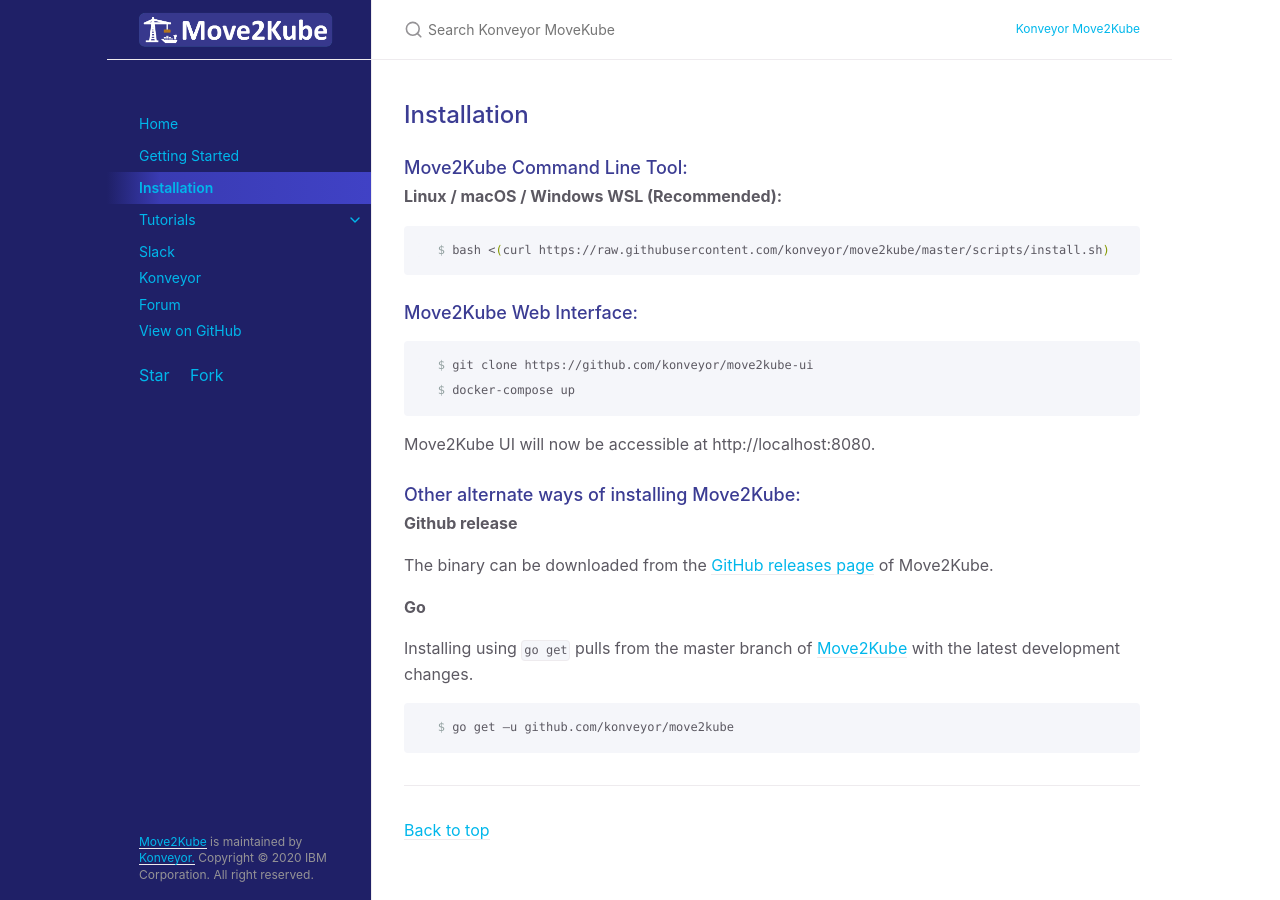
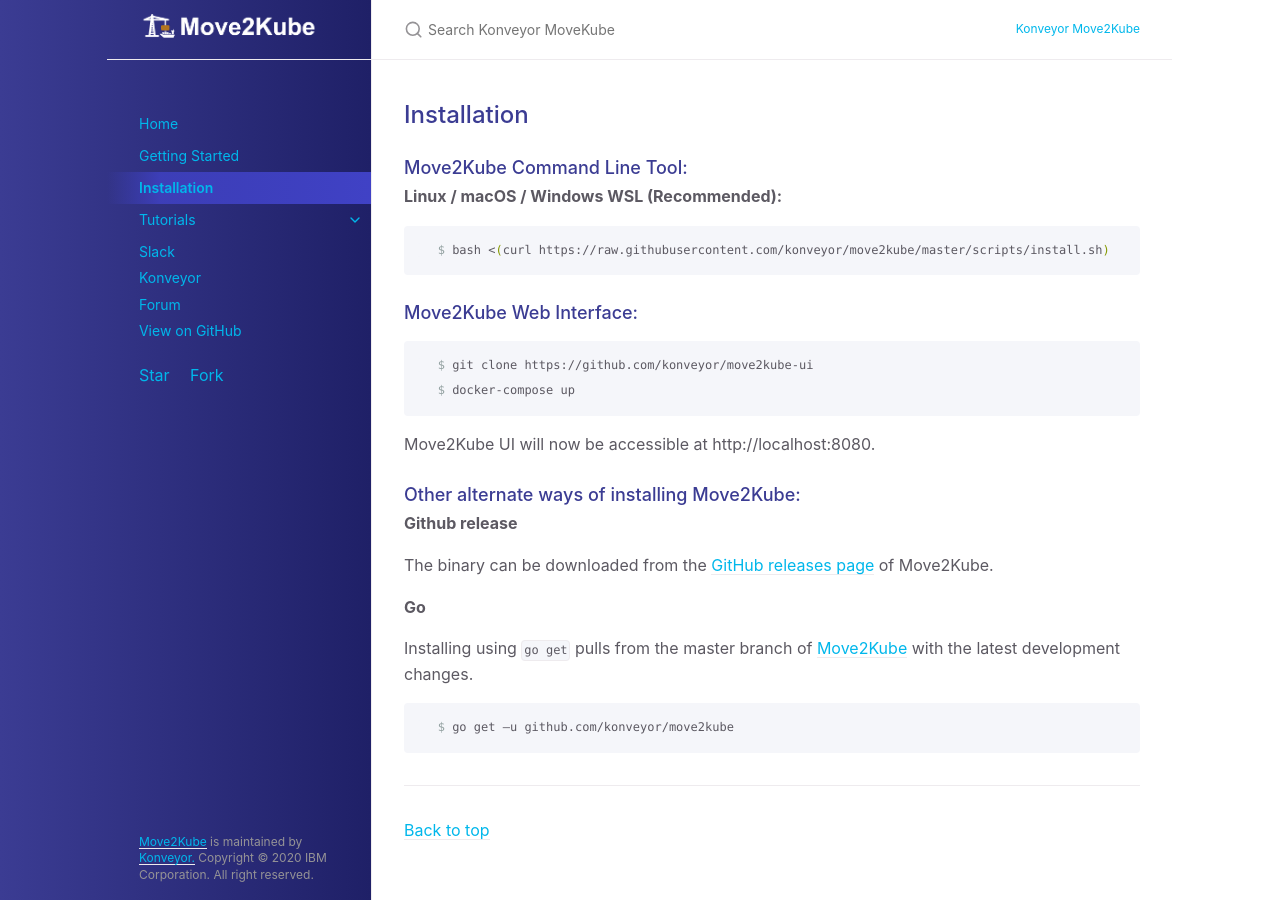
Before and after one commit to konveyor/move2kube, a Jekyll site: the page built from docs/install.md, in a window 1280 px wide. Built offline with Jekyll 4.4.1, drawn with Linux system fonts in a browser that asks for light colours.

Commit message:
Replace the m2k logo with new logo; add gradient in sidebar
Signed-off-by: Akash Nayak <akash19nayak@gmail.com>

```diff
--- a/_sass/layout.scss
+++ b/_sass/layout.scss
@@ -7,6 +7,7 @@
   display: flex;
   flex-wrap: wrap;
   background-color: $sidebar-color;
+  background-image: linear-gradient(90deg, $konveyor-secondary, $sidebar-color);
 
   @include mq(md) {
     flex-wrap: nowrap;
```
Also changed, not shown: assets/images/Move2Kube_logo.png.
